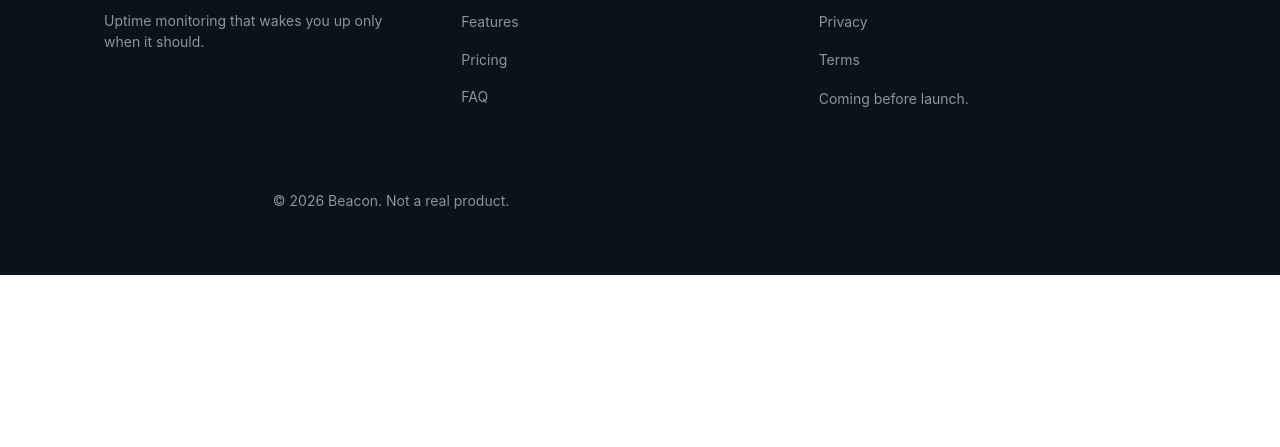
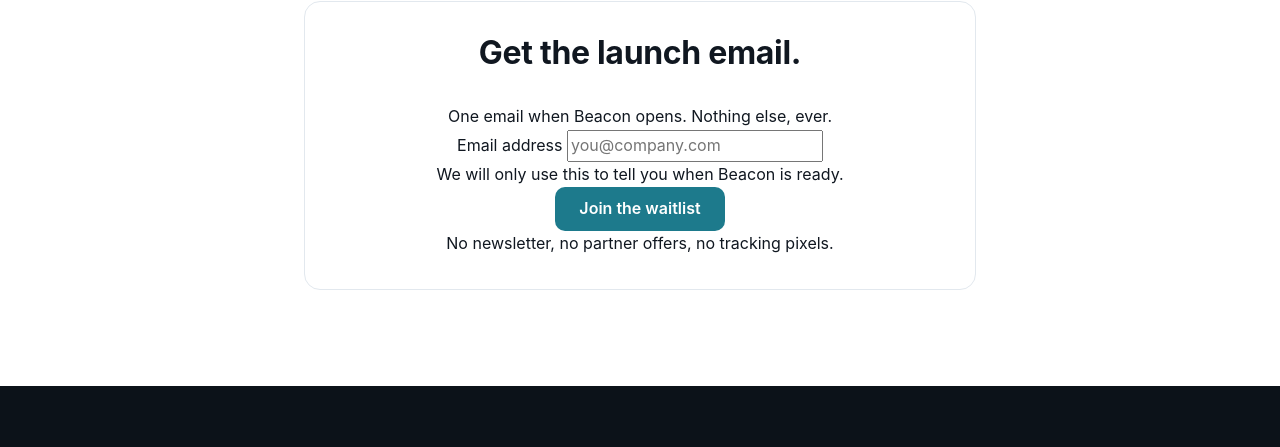
Before and after one commit to rahul-ambarakonda/HD_New_Demo, a website: page public/index.html in a window 1280 px wide. Shown: the part 2104-2551 px from the top of the page. Before the commit the page ends 2379 px from the top, so only its background shows below. Drawn offline with Linux system fonts and the light colour scheme.

Commit message:
feat: Add waitlist form markup to index.html

```diff
--- a/public/index.html
+++ b/public/index.html
@@ -142,6 +142,24 @@
             </div>
         </section>
 
+        <section id="waitlist" class="section" aria-labelledby="waitlist-heading" style="scroll-margin-top: 80px;">
+            <div class="container container--narrow">
+                <div class="card waitlist__card">
+                    <h2 id="waitlist-heading" class="section__heading">Get the launch email.</h2>
+                    <p class="waitlist__reassurance">One email when Beacon opens. Nothing else, ever.</p>
+                    <form method="post" action="/api/waitlist" class="waitlist__form">
+                        <div class="field">
+                            <label for="email-input" class="field__label">Email address</label>
+                            <input id="email-input" type="email" autocomplete="email" inputmode="email" placeholder="you@company.com" class="field__input" aria-describedby="email-help-text">
+                            <div id="email-help-text" class="field__help">We will only use this to tell you when Beacon is ready.</div>
+                        </div>
+                        <button type="submit" class="btn btn--primary waitlist__submit-btn">Join the waitlist</button>
+                    </form>
+                    <div id="waitlist-status" role="status" aria-live="polite" class="waitlist__status"></div>
+                    <p class="waitlist__privacy-note">No newsletter, no partner offers, no tracking pixels.</p>
+                </div>
+            </div>
+        </section>
     </main>
 
     <footer class="site-footer">
```
